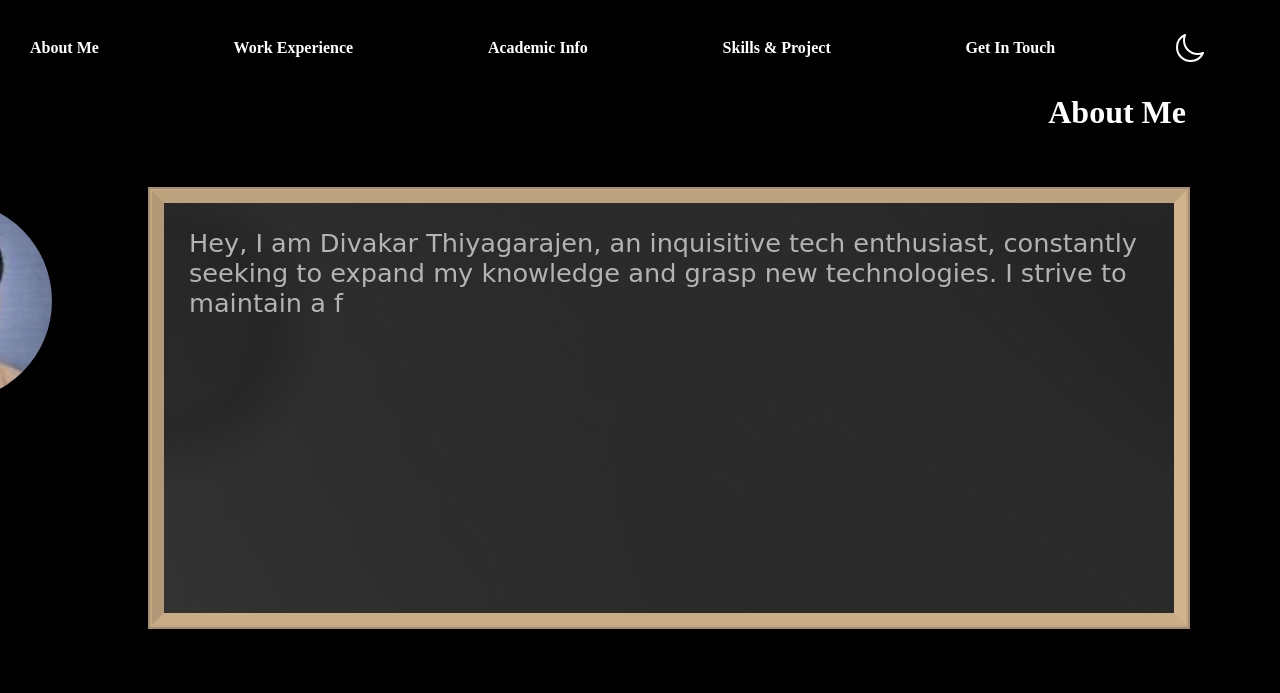
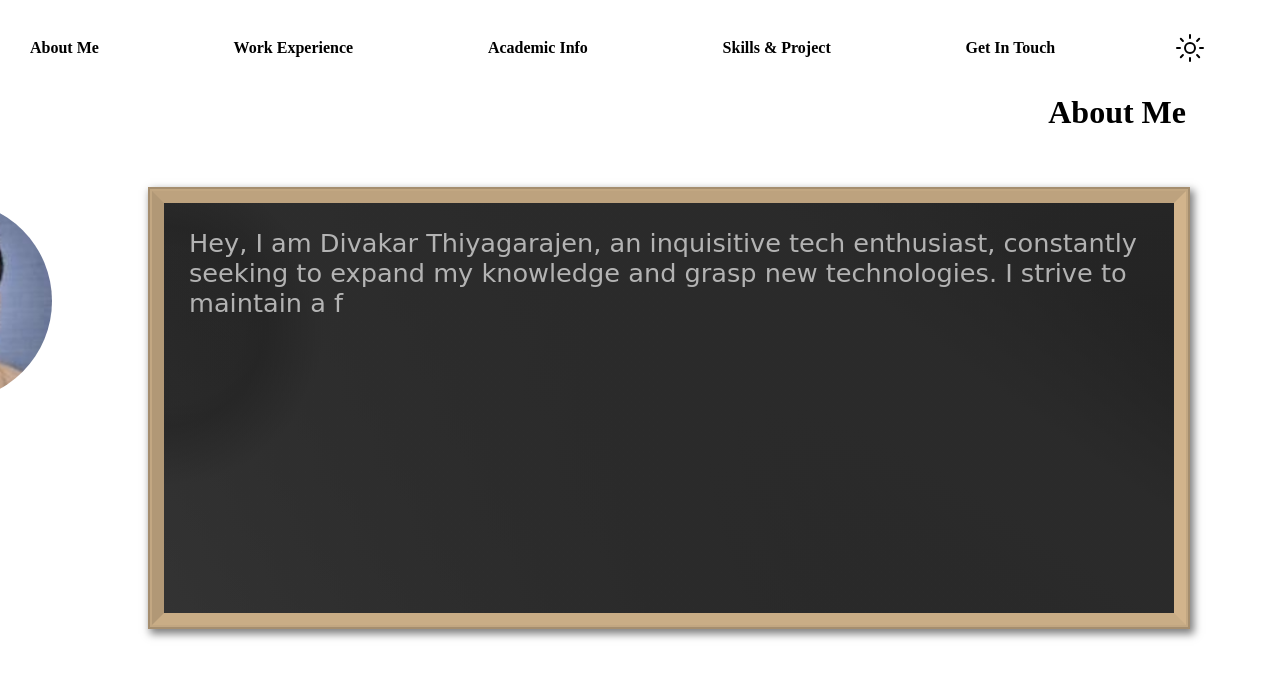
Before and after one commit to divakar1669/DivaPersonalWebsite, a plain HTML site: page index.html in a window 1280 px wide. Both pictures are taken after a click on the label 1219 px from the left and 48 px from the top of the page. Shown: the top 693 px of the page. Drawn offline with nearby package versions, Linux system fonts and the light colour scheme.

Commit message:
favicon added

```diff
--- a/JS/script.js
+++ b/JS/script.js
@@ -18,7 +18,7 @@ function darkMode()
     var checkBox = document.getElementById("toggle");
     const root = document.querySelector(':root');
     const image = document.getElementById("moon_Or_Sun");
-    if(checkBox.checked) // DARK
+    if(checkBox.checked === false) // DARK
     {
         image.classList.remove("icon--light");
         image.classList.add("icon--dark");
--- a/index.html
+++ b/index.html
@@ -11,6 +11,7 @@
     <link rel="stylesheet" href="./css/darkmode.css">
     <link rel="stylesheet" href="./css/sendMessage.css">
     <link rel="stylesheet" href="./css/styles.css">
+    <link rel="shortcut icon" href="./images/aboutMe/resume_2006710.png" type="image/x-icon">
 </head>
 
 <body>
```
Also changed, not shown: images/aboutMe/resume_2006710.png (added).
